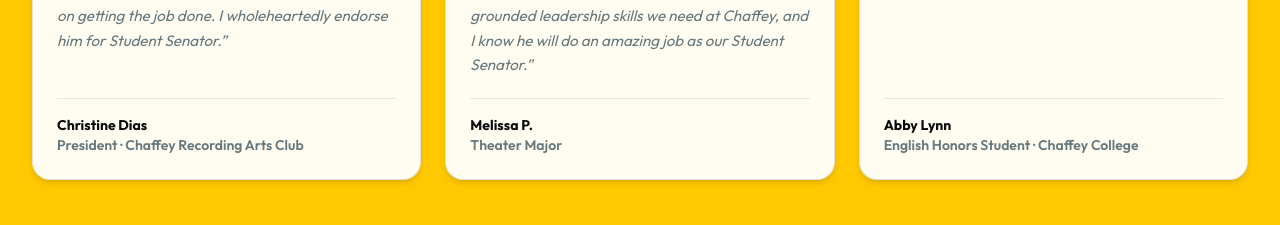
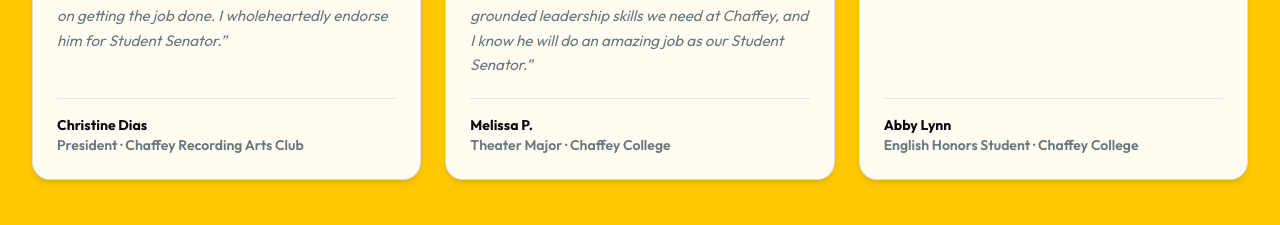
Before and after one commit to codenamezeta/senate-race, a Next.js app: page / in a window 1280 px wide. Shown: the part 5420-5645 px from the top of the page. Built offline with nearby package versions, Linux system fonts and the light colour scheme.

Commit message:
Updates Melissa's Testimonial

```diff
--- a/components/Testimonials.tsx
+++ b/components/Testimonials.tsx
@@ -21,7 +21,9 @@
     attribution: (
       <>
         <p className="font-bold">Melissa P.</p>
-        <p className="text-sm text-muted-foreground"> Theater Major</p>
+        <p className="text-sm text-muted-foreground">
+          Theater Major · Chaffey College
+        </p>
       </>
     ),
   },
```
